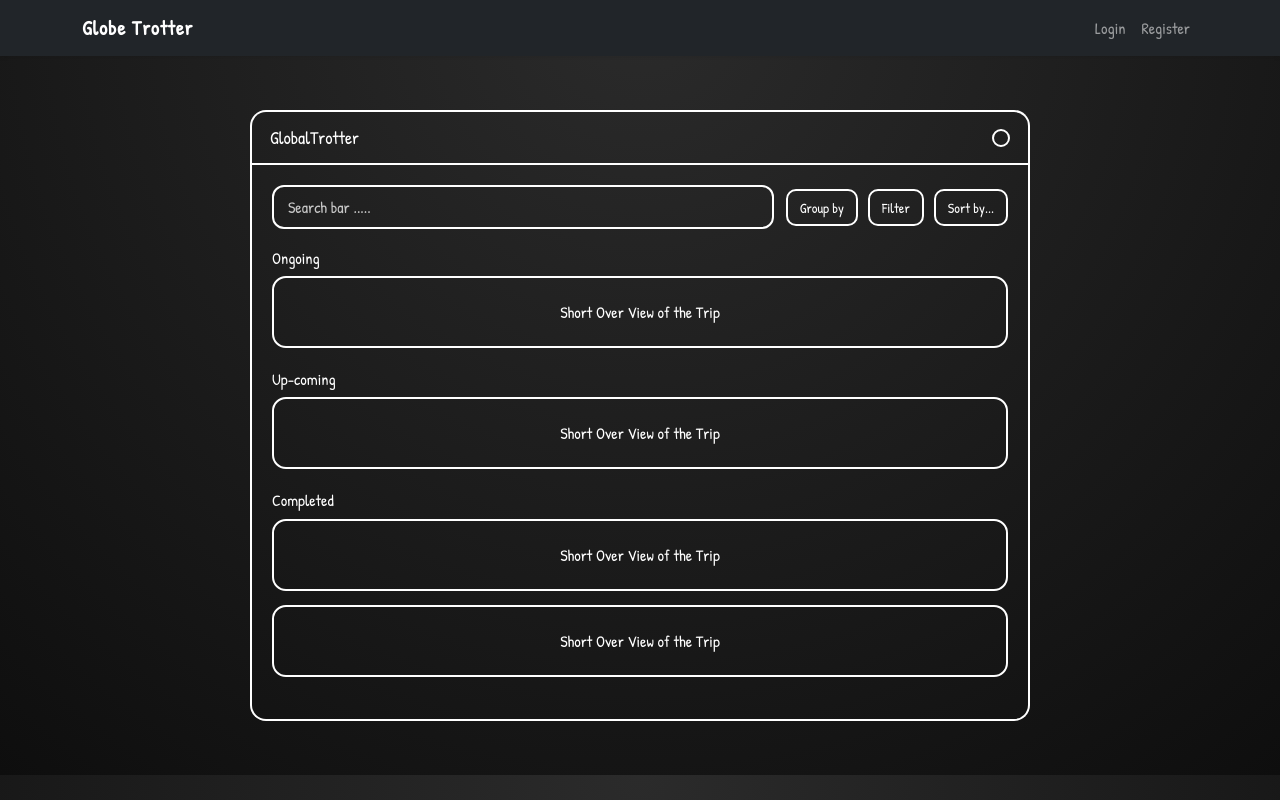
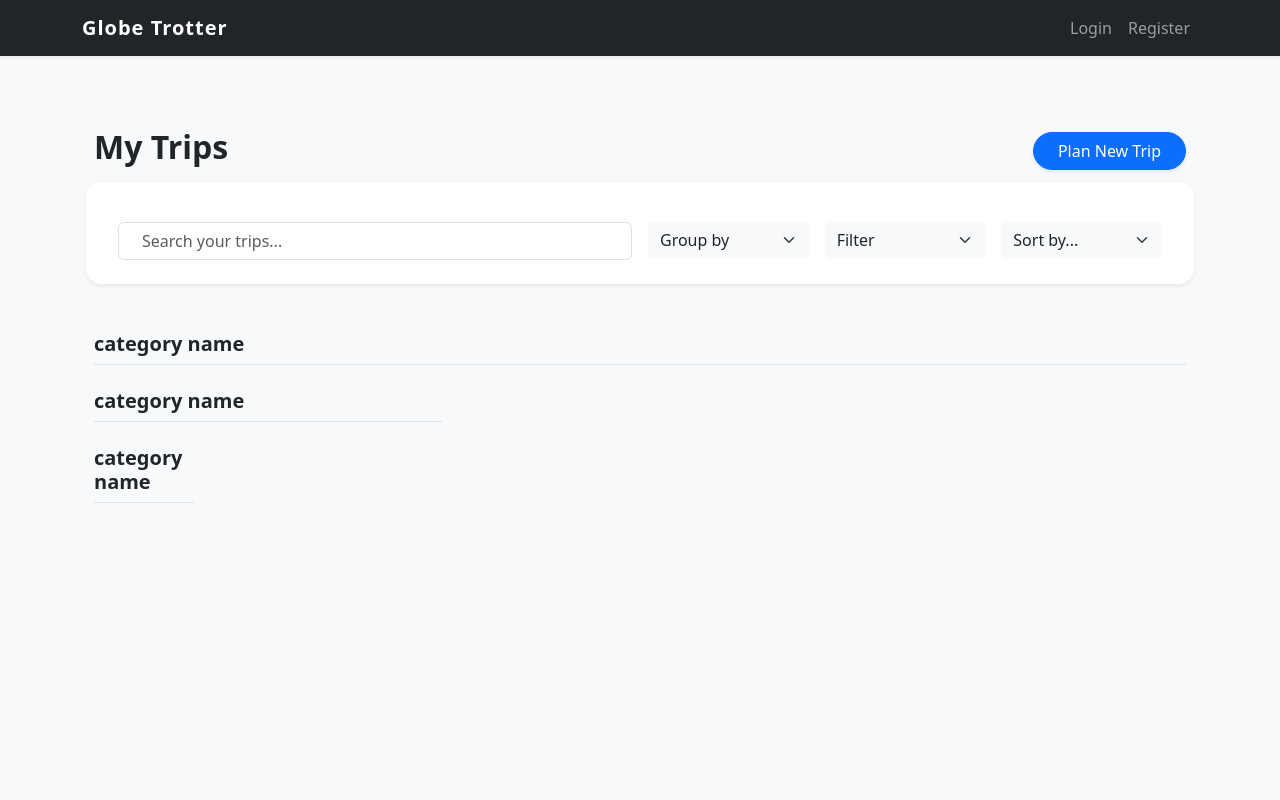
Before and after one commit to Niredxl/globe-trot, a Flask app: page /triplisting in a window 1280 px wide. Run offline with Flask 3, Linux system fonts and the light colour scheme; some libraries are stand-ins or nearby versions.

Commit message:
trip-listing ui change

```diff
--- a/app.py
+++ b/app.py
@@ -233,8 +233,10 @@ def build_itinerary(trip_id):
 
         conn.commit()
         conn.close()
+        print("Trip created, redirecting...")
+        return redirect(url_for('trip_listing'))
 
-        return redirect(url_for('trip_summary', trip_id=trip_id))
+
 
     return render_template('build_itinerary.html', trip_id=trip_id)
 
--- a/templates/trip_listing.html
+++ b/templates/trip_listing.html
@@ -1,61 +1,80 @@
 {% extends "base.html" %}
 
-{% block styles %}
-<link href="https://fonts.googleapis.com/css2?family=Patrick+Hand&display=swap" rel="stylesheet">
-<link rel="stylesheet" href="{{ url_for('static', filename='css/trip_listing.css') }}">
-{% endblock %}
-
 {% block content %}
-
-<div class="wireframe-container">
-
-    <div class="top-bar attached">
-        <span class="brand">GlobalTrotter</span>
-        <span class="profile-circle"></span>
+<div class="container mt-5 mb-5">
+    <div class="d-flex justify-content-between align-items-center mb-4">
+        <h2 class="fw-bold">My Trips</h2>
+        <a href="#" class="btn btn-primary rounded-pill px-4 shadow-sm">
+            <i class="bi bi-plus-lg"></i> Plan New Trip
+        </a>
     </div>
 
-
-    <div class="container-body">
-
-        <div class="controls">
-            <input type="text" class="search-bar" placeholder="Search bar .....">
-
-            <div class="control-buttons">
-                <button>Group by</button>
-                <button>Filter</button>
-                <button>Sort by...</button>
+    <div class="row g-3 mb-5 p-4 bg-white shadow-sm rounded-4">
+        <div class="col-md-6">
+            <div class="input-group">
+                <span class="input-group-text bg-white border-end-0"><i class="bi bi-search"></i></span>
+                <input type="text" class="form-control border-start-0 ps-0" placeholder="Search your trips...">
             </div>
         </div>
+        <div class="col-6 col-md-2">
+            <select class="form-select border-0 bg-light"><option>Group by</option></select>
+        </div>
+        <div class="col-6 col-md-2">
+            <select class="form-select border-0 bg-light"><option>Filter</option></select>
+        </div>
+        <div class="col-12 col-md-2">
+            <select class="form-select border-0 bg-light"><option>Sort by...</option></select>
+        </div>
+    </div>
 
-        <div class="trip-group">
-            <h6 class="group-title">Ongoing</h6>
+    <!-- {% set categories = [
+        {'title': 'Ongoing', 'list': ongoing_trips},
+        {'title': 'Upcoming', 'list': upcoming_trips},
+        {'title': 'Completed', 'list': completed_trips}
+    ] %}
 
-            <div class="trip-card">
-                Short Over View of the Trip
-            </div>
+    {% for category in categories %} -->
+    <section class="mb-5">
+        <h5 class="fw-bold border-bottom pb-2 mb-4">category name </h5>
+        <div class="row row-cols-1 row-cols-md-2 row-cols-xl-3 g-4">
+            <!-- {% if category.list %}
+                {% for trip in category.list %} -->
+                <div class="col">
+                    <div class="card h-100 shadow-sm border-0 rounded-4 overflow-hidden trip-card">
+                        <div class="ratio ratio-16x9">
+                            <img src="#"
+                                 class="card-img-top" alt="#" style="object-fit: cover;">
+                        </div>
+                        <div class="card-body p-4">
+                            <h5 class="card-title fw-bold mb-1">trip name</h5>
+                            <p class="text-muted small mb-3">
+                                <i class="bi bi-calendar3 me-1"></i> trip start date - trip end date
+                            </p>
+
+                            <div class="d-flex justify-content-between align-items-center mb-3">
+                                <span class="badge bg-light text-dark border rounded-pill px-3">
+                                   number of stops
+                                </span>
+                            </div>
+
+                            <div class="d-flex gap-2">
+                                <a href="#" class="btn btn-outline-primary btn-sm rounded-pill flex-grow-1">View</a>
+                                <a href="#" class="btn btn-outline-secondary btn-sm rounded-pill"><i class="bi bi-pencil"></i></a>
+                                <button type="button" class="btn btn-outline-danger btn-sm rounded-pill" data-bs-toggle="modal" data-bs-target="#">
+                                    <i class="bi bi-trash"></i>
+                                </button>
+                            </div>
+                        </div>
+                    </div>
+                </div>
+                {% endfor %}
+            {% else %}
+                <div class="col-12">
+                    <p class="text-muted small italic">No {{ category.title.lower() }} trips found.</p>
+                </div>
+            {% endif %}
         </div>
-
-        <div class="trip-group">
-            <h6 class="group-title">Up-coming</h6>
-
-            <div class="trip-card">
-                Short Over View of the Trip
-            </div>
-        </div>
-
-        <div class="trip-group">
-            <h6 class="group-title">Completed</h6>
-
-            <div class="trip-card">
-                Short Over View of the Trip
-            </div>
-
-            <div class="trip-card">
-                Short Over View of the Trip
-            </div>
-        </div>
-
-    </div>
+    </section>
+    {% endfor %}
 </div>
-
 {% endblock %}
```
Also changed, not shown: users.db.
